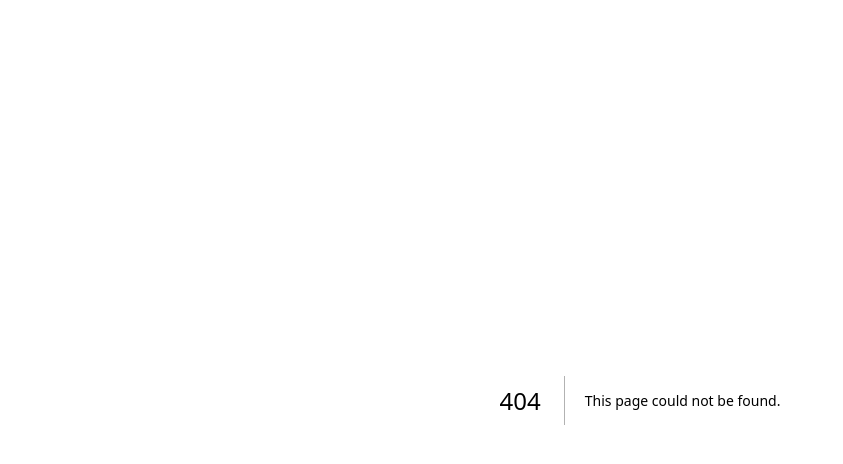
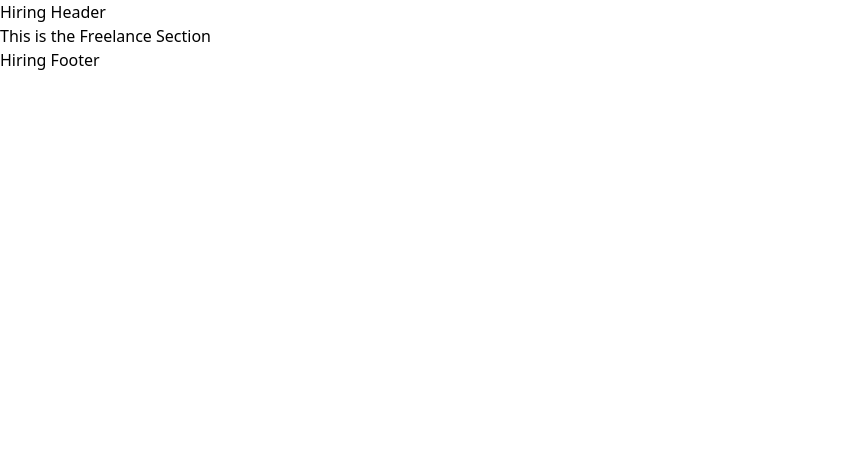
Before and after one commit to lucasoriental/lucasoriental_website, a Next.js app: page /hiring in a window 1280 px wide. Before the commit this address had no page. Shown: the top 464 px of the page, without its empty margins (0-843 px from the left). Built offline with nearby package versions, Linux system fonts and the light colour scheme.

Commit message:
Structuring the main route for the Hiring Section.

```diff
--- /dev/null
+++ b/src/app/hiring/layout.jsx
@@ -0,0 +1,17 @@
+import PropTypes from "prop-types";
+
+const Layout = ({ children }) => {
+  return (
+    <>
+      <header>Hiring Header</header>
+      <body>{children}</body>
+      <footer>Hiring Footer</footer>
+    </>
+  );
+};
+
+export default Layout;
+
+Layout.propTypes = {
+  children: PropTypes.object.isRequired,
+};
--- /dev/null
+++ b/src/app/hiring/page.jsx
@@ -0,0 +1,7 @@
+import React from "react";
+
+const HiringSection = () => {
+  return <div>This is the Freelance Section</div>;
+};
+
+export default HiringSection;
```
